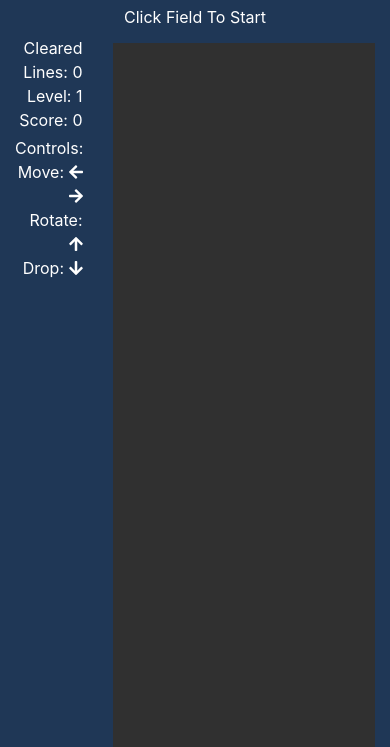
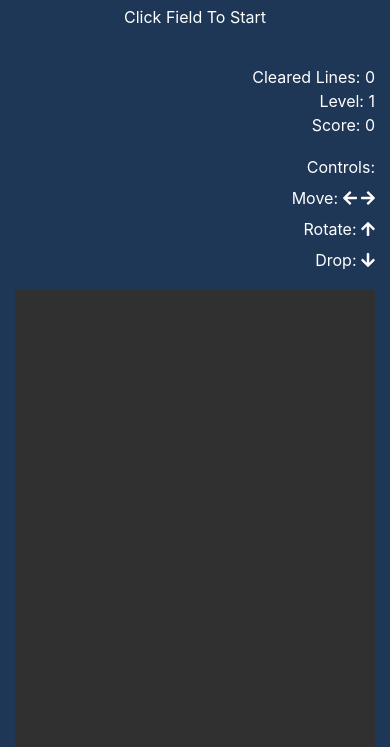
Before and after one commit to alexandertippmann/Tetris, a plain HTML site: page index.html in a window 390 px wide. Shown: the part 97-844 px from the top of the page. Drawn offline with nearby package versions, Linux system fonts and the light colour scheme.

Commit message:
testing mobile controls

```diff
--- a/index.html
+++ b/index.html
@@ -18,7 +18,7 @@
 	<span class="context-message">Click Field To Start</span>
 	<div class="container-fluid">
 		<div class="row ">
-			<div class="col-md-3 col-3">
+			<div class="col-md-3 col-xs-3">
 				<div class="side-content">
 					<span class="side-content-text ">Cleared Lines: </span>
 					<span class="side-content-text cleared-lines-points">0 </span>
@@ -43,7 +43,7 @@
 					</div>
 				</div>
 			</div>
-			<div class="col-md-6 col-9">
+			<div class="col-md-6 col-xs-9">
 				<table>
 					<tr>
 						<td x="0" y="0"></td>
@@ -287,7 +287,7 @@
 					</tr>
 				</table>
 			</div>
-			<div class="col-md-3">
+			<div class="col-md-3 col-xs-12">
 
 			</div>
 		</div>
```
